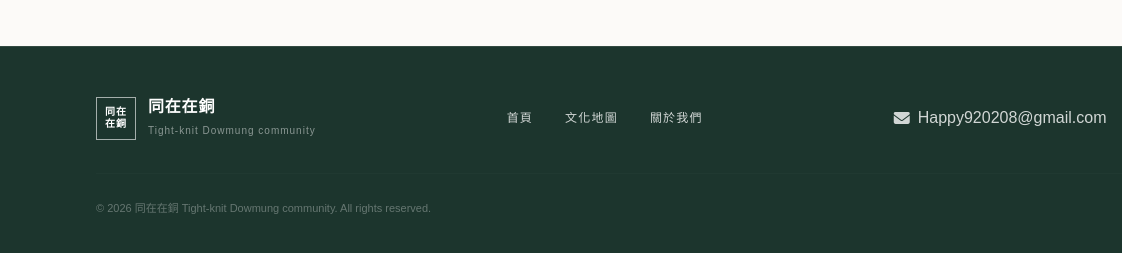
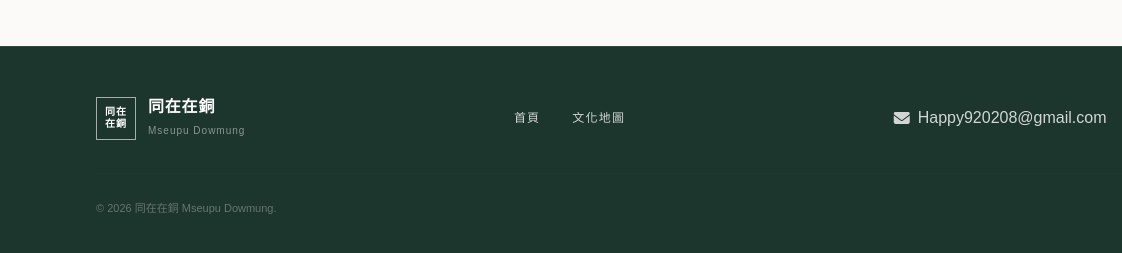
Before and after one commit to TanahKaji/downmongweb, a plain HTML site: page 架構/index.html in a window 1280 px wide. Shown: the part 1285-1538 px from the top of the page, 0-1122 px from the left. Drawn offline with nearby package versions, Linux system fonts and the light colour scheme.

Commit message:
Update index.html

```diff
--- a/架構/index.html
+++ b/架構/index.html
@@ -3,7 +3,7 @@
 <head>
     <meta charset="UTF-8">
     <meta name="viewport" content="width=device-width, initial-scale=1.0">
-    <title>同在在銅 Tight-knit Dowmung community</title>
+    <title>同在在銅 Mseupu Dowmung</title>
     <script src="https://cdn.tailwindcss.com"></script>
     <link rel="stylesheet" href="https://cdnjs.cloudflare.com/ajax/libs/font-awesome/6.4.0/css/all.min.css">
     <script>
@@ -43,13 +43,12 @@
                 </div>
                 <div>
                     <h1 class="text-lg md:text-xl font-bold tracking-wider leading-none">同在在銅</h1>
-                    <p class="text-[10px] opacity-80 tracking-widest mt-1">Tight-knit Dowmung community</p>
+                    <p class="text-[10px] opacity-80 tracking-widest mt-1">Mseupu Dowmung</p>
                 </div>
             </div>
             <div class="hidden md:flex items-center space-x-8 text-sm tracking-widest font-medium">
                 <a href="#" class="hover:text-gold transition text-center">首頁<br><span class="text-[10px] block opacity-60">Home</span></a>
                 <a href="#" class="hover:text-gold transition text-center">文化地圖<br><span class="text-[10px] block opacity-60">Map</span></a>
-                <a href="#" class="hover:text-gold transition text-center">關於我們<br><span class="text-[10px] block opacity-60">About</span></a>
                 <a href="#" class="bg-forest/80 border border-white/40 px-5 py-2 rounded-full flex items-center space-x-2 hover:bg-gold hover:border-transparent transition">
                     <i class="fa-solid fa-location-dot text-xs"></i>
                 </a>
@@ -131,14 +130,14 @@
                 </div>
                 <div>
                     <h2 class="text-base font-bold text-white tracking-wider">同在在銅</h2>
-                    <p class="text-[10px] opacity-60 tracking-widest mt-0.5">Tight-knit Dowmung community</p>
+                    <p class="text-[10px] opacity-60 tracking-widest mt-0.5">Mseupu Dowmung</p>
                 </div>
             </div>
 
             <div class="flex space-x-6 md:space-x-8 text-xs tracking-widest">
                 <a href="#" class="hover:text-white transition">首頁</a>
                 <a href="#" class="hover:text-white transition">文化地圖</a>
-                <a href="#" class="hover:text-white transition">關於我們</a>
+
             </div>
 
             <div class="flex space-x-5 text-xl">
@@ -154,7 +153,7 @@
             </div>
         </div>
         <div class="max-w-7xl mx-auto text-center md:text-left text-[11px] opacity-40 mt-8 border-t border-white/5 pt-6">
-            © 2026 同在在銅 Tight-knit Dowmung community. All rights reserved.
+            © 2026 同在在銅 Mseupu Dowmung.
         </div>
     </footer>
 
```
